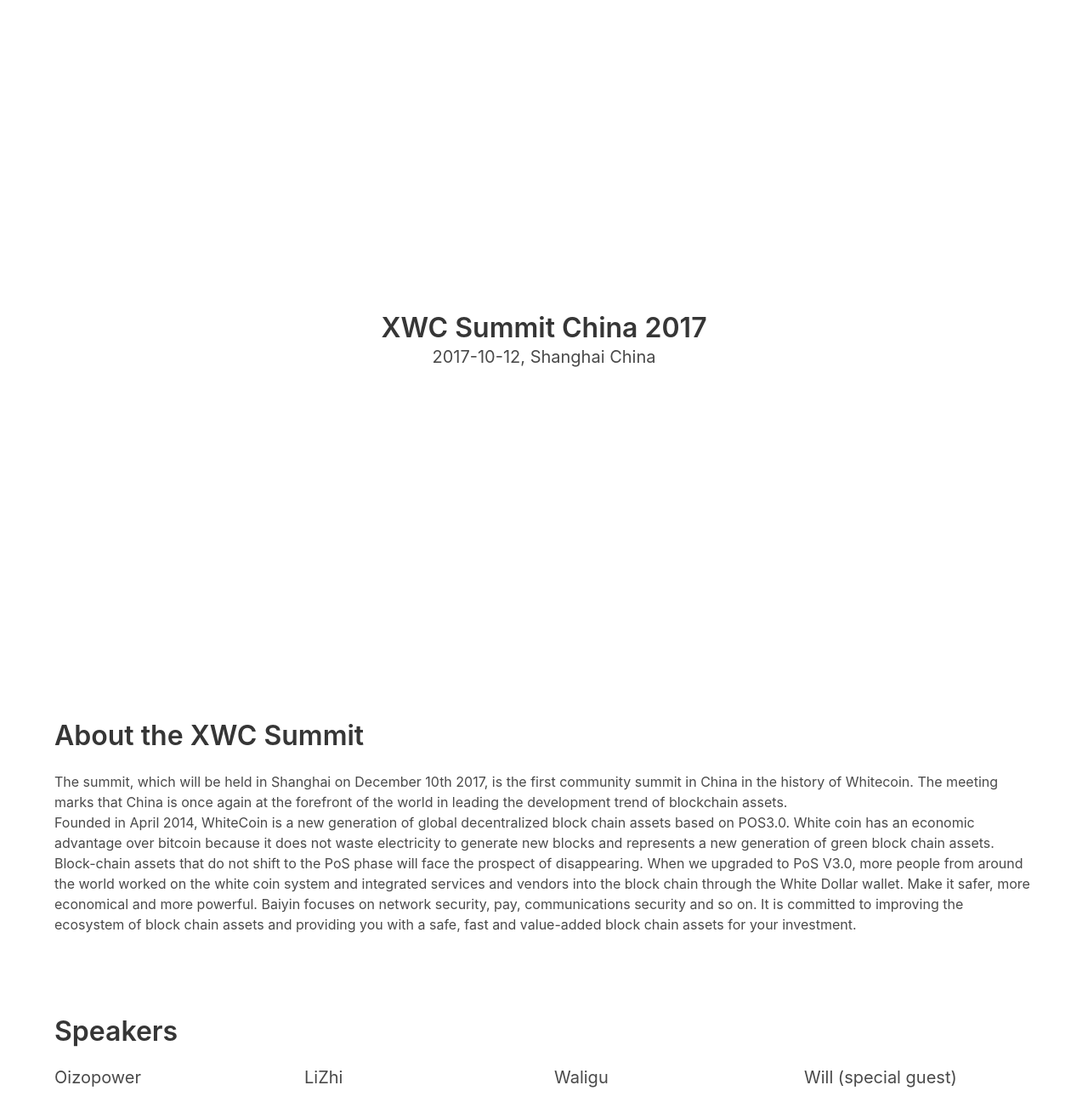
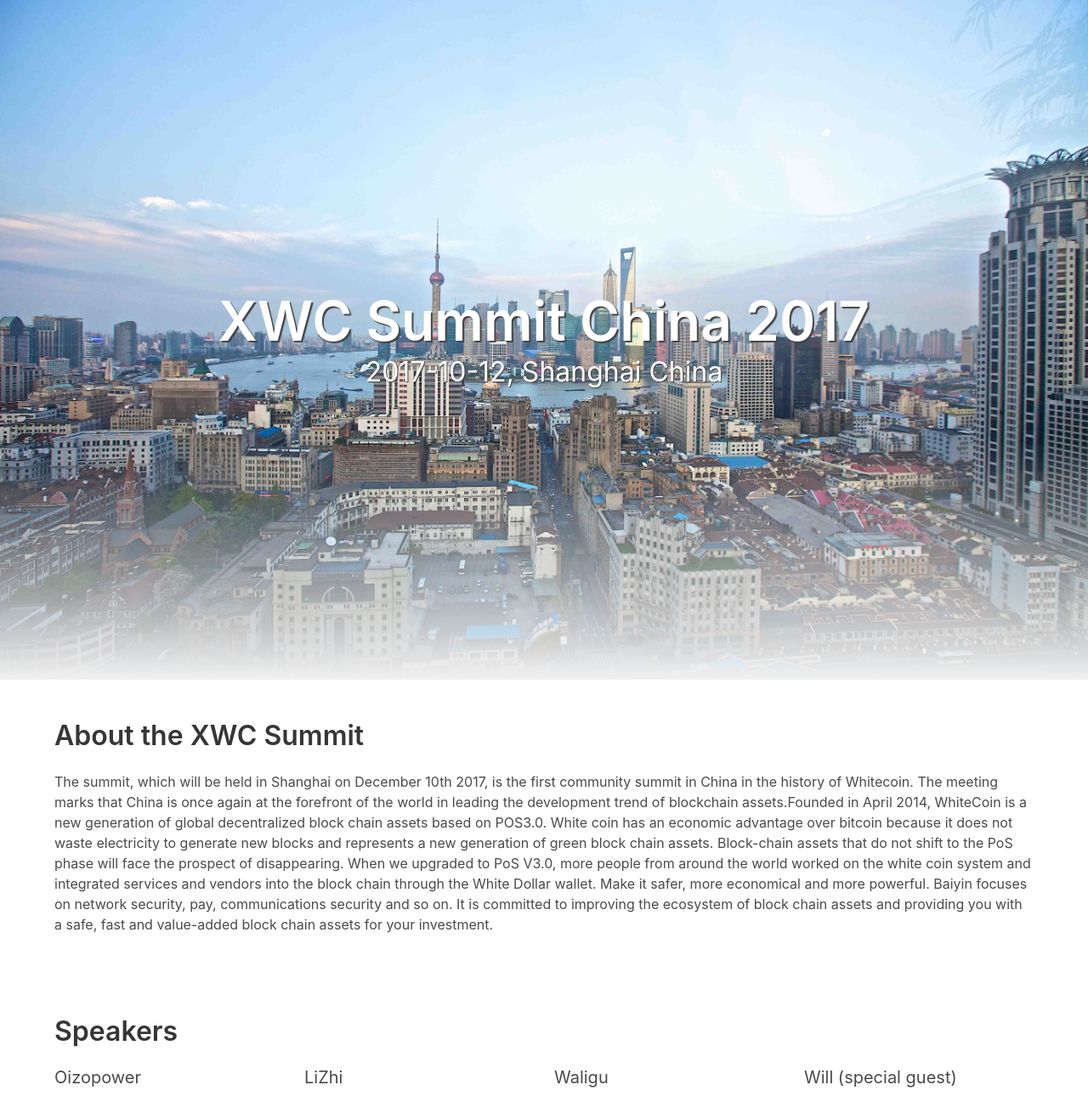
Before and after one commit to MartijnOud/XWC-Summit-China-2017, a PHP site: page /?language=1 in a window 1280 px wide. Shown: the top 1297 px of the page at 85% size. Run offline with PHP 8.4, Linux system fonts and the light colour scheme; grey boxes labelled with a size stand in for pictures from a placeholder-image service; data that the repository does not hold is empty; some libraries are stand-ins or nearby versions.

Commit message:
Add full screen visual

```diff
--- a/css/main.css
+++ b/css/main.css
@@ -0,0 +1,36 @@
+.hero {
+    background-color: #a2cef0;
+}
+
+.hero:after {
+    content: "";
+    position: absolute;
+    bottom: 0;
+    left: 0;
+    width: 100%;
+    height: 35%;
+    background: linear-gradient(to bottom, transparent 0%, #f1f1f1 100%);
+}
+
+.hero-background {
+    background-image: url('/img/shanghai-background.jpeg');
+    background-position: center;
+    background-repeat: no-repeat;
+    background-size: cover;
+    height: 100%;
+    width: 100%;
+    opacity: 1;
+    transition: all 0.4s ease-out;
+}
+
+.hero h1.title {
+    font-size: 4rem;
+    color: #fff;
+    text-shadow: 2px 2px 1px #444444;
+}
+
+.hero h2.subtitle {
+    font-size: 2rem;
+    color: #fff;
+    text-shadow: 1px 1px 1px #444444;
+}
--- a/index.php
+++ b/index.php
@@ -21,7 +21,11 @@ $Parsedown = new Parsedown();
 <!DOCTYPE html>
 <html lang="<?php echo htmlspecialchars($locale); ?>">
 <head>
-<title></title>
+<title><?php echo $Translate->__('page-title');?></title>
+<meta name="description" content="<?php echo $Translate->__('page-description');?>">
+
+<!-- @todo: social -->
+
 <meta charset="utf-8">
 <meta name="viewport" content="width=device-width, initial-scale=1.0">
 <link rel="stylesheet" href="https://maxcdn.bootstrapcdn.com/font-awesome/4.7.0/css/font-awesome.min.css">
@@ -33,8 +37,8 @@ $Parsedown = new Parsedown();
 <section class="hero is-fullheight">
   <div class="hero-body">
     <div class="container has-text-centered">
-      <h1 class="title"><?php echo $Parsedown->text($Translate->__('xwc-summit-china-2017'));?></h1>
-      <h2 class="subtitle"><?php echo $Parsedown->text($Translate->__('2017-10-12-shanghai-china'));?></h2>
+      <h1 class="title"><?php echo $Translate->__('xwc-summit-china-2017');?></h1>
+      <h2 class="subtitle"><?php echo $Translate->__('2017-10-12-shanghai-china');?></h2>
     </div>
   </div>
 </section>
@@ -42,34 +46,33 @@ $Parsedown = new Parsedown();
 <section class="section">
     <div class="container">
         <h2 class="title"><?php echo $Parsedown->text($Translate->__('about-the-xwc-summit'));?></h2>
-        <p><?php echo $Parsedown->text($Translate->__('about-the-xwc-summit-introduction'));?></p>
-        <p><?php echo $Parsedown->text($Translate->__('about-the-xwc-summit-continued'));?></p>
+        <?php echo $Parsedown->text($Translate->__('about-the-xwc-summit-introduction--markdown'));?>
     </div>
 </section>
 
 <section class="section">
     <div class="container">
-        <h2 class="title"><?php echo $Parsedown->text($Translate->__('Speakers'));?></h2>
+        <h2 class="title"><?php echo $Translate->__('speakers');?></h2>
         <div class="columns">
             <div class="column">
-                <h3 class="subtitle"><?php echo $Parsedown->text($Translate->__('oizopower'));?></h3>
-                <img src="http://placehold.it/500x500" alt="<?php echo $Parsedown->text($Translate->__('oizopower'));?>">
-                <p><?php echo $Parsedown->text($Translate->__('oizopower-introduction'));?></p>
+                <h3 class="subtitle"><?php echo $Translate->__('oizopower');?></h3>
+                <img src="http://placehold.it/500x500" alt="<?php echo $Translate->__('oizopower');?>">
+                <p><?php echo $Parsedown->text($Translate->__('oizopower-introduction--markdown'));?></p>
             </div>
             <div class="column">
-                <h3 class="subtitle"><?php echo $Parsedown->text($Translate->__('lizhi'));?></h3>
-                <img src="http://placehold.it/500x500" alt="<?php echo $Parsedown->text($Translate->__('lizhi'));?>">
-                <p><?php echo $Parsedown->text($Translate->__('lizhi-introduction'));?></p>
+                <h3 class="subtitle"><?php echo $Translate->__('lizhi');?></h3>
+                <img src="http://placehold.it/500x500" alt="<?php echo $Translate->__('lizhi');?>">
+                <p><?php echo $Parsedown->text($Translate->__('lizhi-introduction--markdown'));?></p>
             </div>
             <div class="column">
-                <h3 class="subtitle"><?php echo $Parsedown->text($Translate->__('waligu'));?></h3>
-                <img src="http://placehold.it/500x500" alt="<?php echo $Parsedown->text($Translate->__('waligu'));?>">
-                <p><?php echo $Parsedown->text($Translate->__('waligu-introduction'));?></p>
+                <h3 class="subtitle"><?php echo $Translate->__('waligu');?></h3>
+                <img src="http://placehold.it/500x500" alt="<?php echo $Translate->__('waligu');?>">
+                <p><?php echo $Parsedown->text($Translate->__('waligu-introduction--markdown'));?></p>
             </div>
             <div class="column">
-                <h3 class="subtitle"><?php echo $Parsedown->text($Translate->__('will'));?></h3>
-                <img src="http://placehold.it/500x500" alt="<?php echo $Parsedown->text($Translate->__('will'));?>">
-                <p><?php echo $Parsedown->text($Translate->__('will-introduction'));?></p>
+                <h3 class="subtitle"><?php echo $Translate->__('will');?></h3>
+                <img src="http://placehold.it/500x500" alt="<?php echo $Translate->__('will');?>">
+                <p><?php echo $Parsedown->text($Translate->__('will-introduction--markdown'));?></p>
             </div>
         </div>
     </div>
@@ -77,13 +80,19 @@ $Parsedown = new Parsedown();
 
 <section class="section">
     <div class="container">
-        <h2 class="title"><?php echo $Parsedown->text($Translate->__('details'));?></h2>
-        <p><?php echo $Parsedown->text($Translate->__('details-venue-meeting'));?></p>
-        <p><?php echo $Parsedown->text($Translate->__('details-venue-banquet'));?></p>
-        <p><?php echo $Parsedown->text($Translate->__('details-public-transport'));?></p>
-        <p><?php echo $Parsedown->text($Translate->__('details-attendance-package'));?></p>
+        <h2 class="title"><?php echo $Translate->__('details');?></h2>
+        <?php echo $Parsedown->text($Translate->__('details-venue-meeting--markdown'));?>
+        <?php echo $Parsedown->text($Translate->__('details-venue-banquet--markdown'));?>
+        <?php echo $Parsedown->text($Translate->__('details-public-transport--markdown'));?>
+        <?php echo $Parsedown->text($Translate->__('details-attendance-package--markdown'));?>
     </div>
 </section>
 
+<script>
+// lazy load full screen image
+(function() {
+    document.getElementsByClassName('hero')[0].classList.add('hero-background');
+})();
+</script>
 </body>
 </html>
--- a/locale/en/en.csv
+++ b/locale/en/en.csv
@@ -1,28 +1,31 @@
+# meta
+page-title;XWC Summit China 2017
+page-description;First ever Whitecoin summit in Shanghai, China on December 10th 2017.
+
 # header
 xwc-summit-china-2017;XWC Summit China 2017
 2017-10-12-shanghai-china;2017-10-12, Shanghai China
 
 # about
 about-the-xwc-summit;About the XWC Summit
-about-the-xwc-summit-introduction;The summit, which will be held in Shanghai on December 10th 2017, is the first community summit in China in the history of Whitecoin. The meeting marks that China is once again at the forefront of the world in leading the development trend of blockchain assets.
-about-the-xwc-summit-continued;Founded in April 2014, WhiteCoin is a new generation of global decentralized block chain assets based on POS3.0. White coin has an economic advantage over bitcoin because it does not waste electricity to generate new blocks and represents a new generation of green block chain assets. Block-chain assets that do not shift to the PoS phase will face the prospect of disappearing. When we upgraded to PoS V3.0, more people from around the world worked on the white coin system and integrated services and vendors into the block chain through the White Dollar wallet. Make it safer, more economical and more powerful. Baiyin focuses on network security, pay, communications security and so on. It is committed to improving the ecosystem of block chain assets and providing you with a safe, fast and value-added block chain assets for your investment.
+about-the-xwc-summit-introduction--markdown;The summit, which will be held in Shanghai on December 10th 2017, is the first community summit in China in the history of Whitecoin. The meeting marks that China is once again at the forefront of the world in leading the development trend of blockchain assets.Founded in April 2014, WhiteCoin is a new generation of global decentralized block chain assets based on POS3.0. White coin has an economic advantage over bitcoin because it does not waste electricity to generate new blocks and represents a new generation of green block chain assets. Block-chain assets that do not shift to the PoS phase will face the prospect of disappearing. When we upgraded to PoS V3.0, more people from around the world worked on the white coin system and integrated services and vendors into the block chain through the White Dollar wallet. Make it safer, more economical and more powerful. Baiyin focuses on network security, pay, communications security and so on. It is committed to improving the ecosystem of block chain assets and providing you with a safe, fast and value-added block chain assets for your investment.
 
 # speakers
+speakers;Speakers
 oizopower;Oizopower
-oizopower-introduction;Block chain domain expert. Core member of the Whitecoin Community.
+oizopower-introduction--markdown;Block chain domain expert. Core member of the Whitecoin Community.
 lizhi;LiZhi
-lizhi-introduction;Encryption currency development expert, block chain project investors. Block chain projects invest in veterans and focus on block chain innovative application projects. Feather coin Core developer joined Feathercoin: FTC community in 2013 to lead the community to implement joint payment, anonymous address and other technical solutions. Several wallet upgrades and block chain protocol upgrades have been completed, and a feather coin block chain technology roadmap has been developed.<br><br>In November 2017 he joined the White money Community as the core developer of the White Dollar Wallet.
-
+lizhi-introduction--markdown;Encryption currency development expert, block chain project investors. Block chain projects invest in veterans and focus on block chain innovative application projects. Feather coin Core developer joined Feathercoin: FTC community in 2013 to lead the community to implement joint payment, anonymous address and other technical solutions. Several wallet upgrades and block chain protocol upgrades have been completed, and a feather coin block chain technology roadmap has been developed.<br><br>In November 2017 he joined the White money Community as the core developer of the White Dollar Wallet.
 waligu;Waligu
-waligu-introduction;Block chain investment expert.An important supporter of the White Dollar upgrade
+waligu-introduction--markdown;Block chain investment expert.An important supporter of the White Dollar upgrade
 will;Will (special guest)
-will-introduction;Block chain project investors, in the selection of digital assets have unique views.
-In 2012 into the block chain industry, investment areas covering digital currency mining, start-up investment, exchanges and so on; A key node contributor to the public block chain project LISKN LSKK; <br><br>In September 2017, he joined the White Coin Community as the core promoter of the White Coin China.
+will-introduction--markdown;Block chain project investors, in the selection of digital assets have unique views.
+In 2012 into the block chain industry, investment areas covering digital currency mining, start-up investment, exchanges and so on; A key node contributor to the public block chain project LISKN LSKK; In September 2017, he joined the White Coin Community as the core promoter of the White Coin China.
 
 
 # details
 details;Details
-details-venue-meeting;**Venue of the meeting:** 3 / F, Legend Plaza, 635 Bibo Road, Zhangjiang Hi-tech Park, Pudong New District, Shanghai.
-details-venue-banquet;**Banquet venue:** 1 / F, Legend Plaza, 635 Bibo Road, Zhangjiang High Technology Park, Pudong New District, Shanghai.
-details-public-transport;**Public transport:** entrance 3 of Zhangjiang high-tech station, metro line 2
-details-attendance-package;All participants will be given a White Dollar Community New year T shirt. Please add the size of the shirt to the official WeChat of the White Coin Community to leave a message.
+details-venue-meeting--markdown;**Venue of the meeting:** 3 / F, Legend Plaza, 635 Bibo Road, Zhangjiang Hi-tech Park, Pudong New District, Shanghai.
+details-venue-banquet--markdown;**Banquet venue:** 1 / F, Legend Plaza, 635 Bibo Road, Zhangjiang High Technology Park, Pudong New District, Shanghai.
+details-public-transport--markdown;**Public transport:** entrance 3 of Zhangjiang high-tech station, metro line 2
+details-attendance-package--markdown;All participants will be given a White Dollar Community New year T shirt. Please add the size of the shirt to the official WeChat of the White Coin Community to leave a message.
```
Also changed, not shown: img/shanghai-background.jpeg (added).
